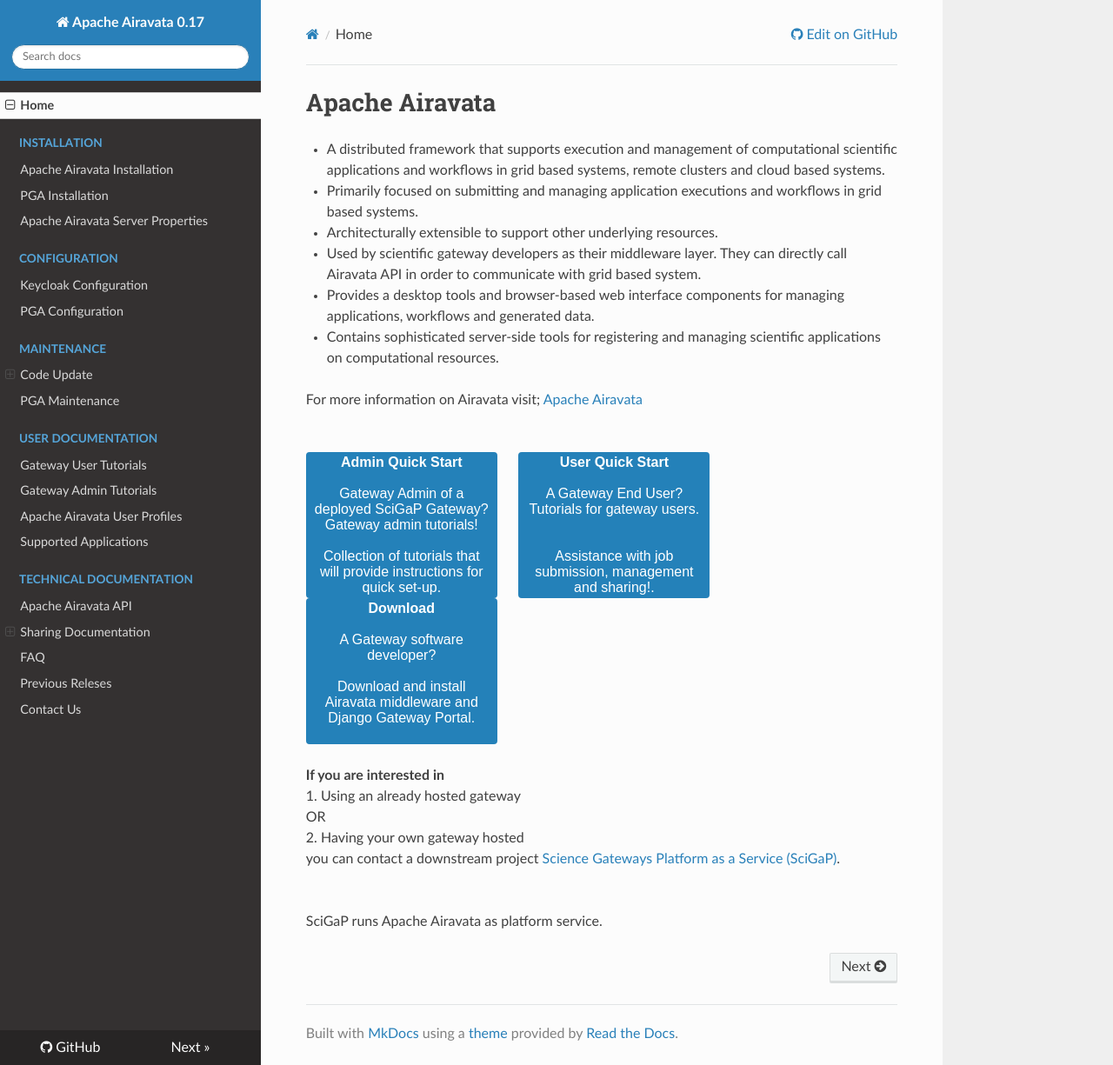
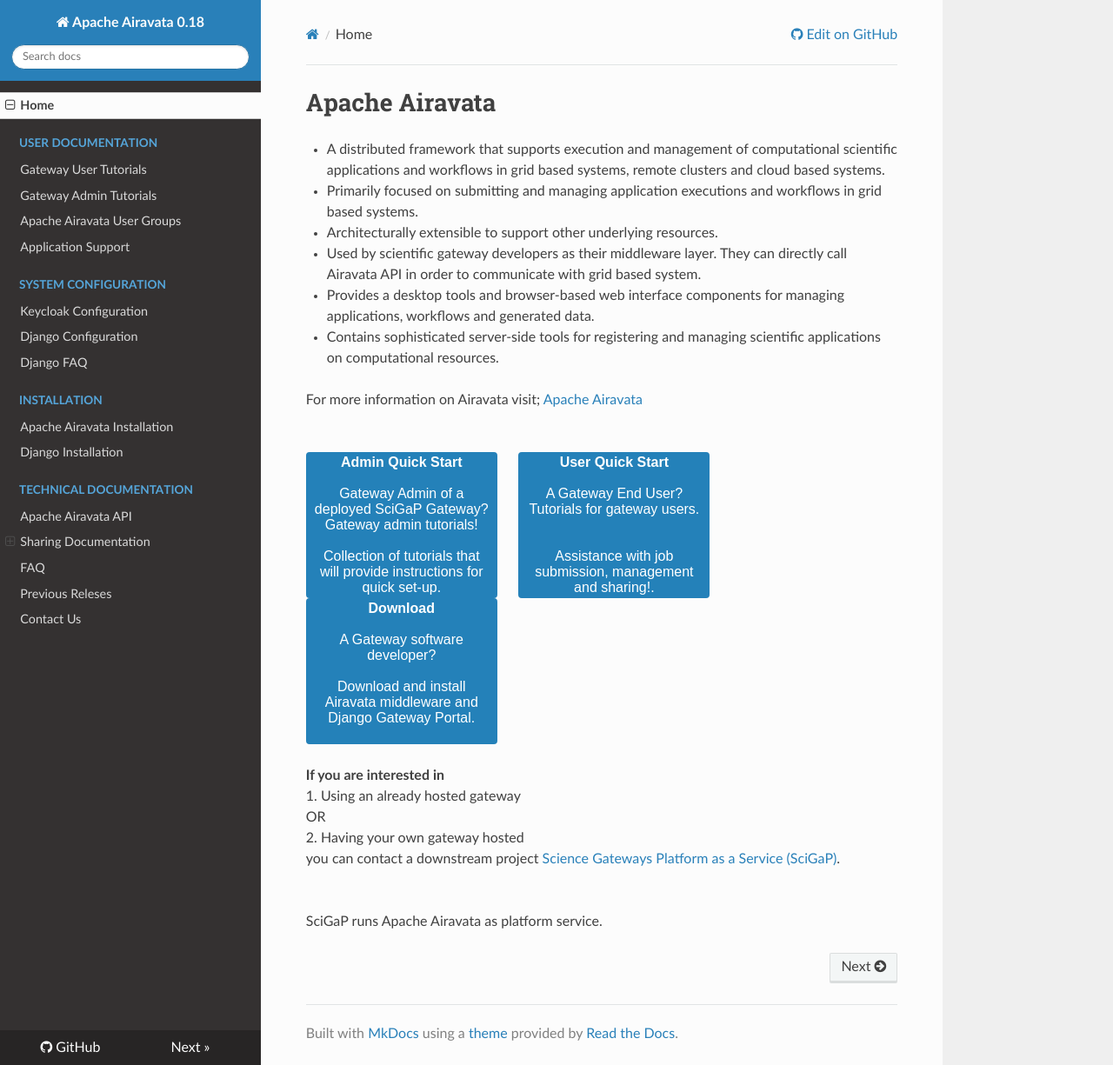
Before and after one commit to isabella232/airavata-docs, an MkDocs documentation site: the page built from docs/index.md, in a window 1280 px wide and 1225 px high. Shown: the whole window at 87% size. Built offline with MkDocs 1.6.1, drawn with Linux system fonts in a browser that asks for light colours; nearby versions of some CDN libraries; old or Windows-style settings are respelled for this version of MkDocs.

Commit message:
Updating the documentation for Airavata 0.18

```diff
--- a/mkdocs.yml
+++ b/mkdocs.yml
@@ -1,4 +1,4 @@
-site_name: Apache Airavata 0.17
+site_name: Apache Airavata 0.18
 site_url: https://airavata.apache.org/
 site_description: Apache Airavata Documentation
 
@@ -8,23 +8,23 @@ docs_dir: docs
 
 pages:
 - Home: 'index.md'
-- Installation:
-  - Apache Airavata Installation: 'installation/airavata-installation.md'
-  - PGA Installation: 'installation/pga-installation.md'
-  - Apache Airavata Server Properties: 'installation/airavata-server-properties.md'
-- Configuration:
-  - Keycloak Configuration: 'configuration/keycloak-configuration.md'
-  - PGA Configuration: 'configuration/pga-configuration.md'
-- Maintenance:
-  - Code Update:
-      - Apache Airavata Update: 'maintenance/code-update/airavata-update.md'
-      - PGA Update: 'maintenance/code-update/pga-update.md'
-  - PGA Maintenance: 'maintenance/pga-maintenance.md'
 - User Documentation:
   - Gateway User Tutorials: 'user-documentation/user-tutorials.md'
   - Gateway Admin Tutorials: 'user-documentation/admin-tutorials.md'
-  - Apache Airavata User Profiles: 'user-documentation/airavata-user-profiles.md'
-  - Supported Applications: 'user-documentation/supported-applications.md'
+  - Apache Airavata User Groups: 'user-documentation/airavata-user-profiles.md'
+  - Application Support: 'user-documentation/supported-applications.md'
+- System Configuration:
+  - Keycloak Configuration: 'configuration/keycloak-configuration.md'
+  - Django Configuration: 'configuration/pga-configuration.md'
+  - Django FAQ: 'maintenance/pga-maintenance.md'
+- Installation:
+  - Apache Airavata Installation: 'installation/airavata-installation.md'
+  - Django Installation: 'installation/pga-installation.md'
+#  - Apache Airavata Server Properties: 'installation/airavata-server-properties.md'
+#  - Code Update:
+#  - Code Update:
+#      - Apache Airavata Update: 'maintenance/code-update/airavata-update.md'
+#      - PGA Update: 'maintenance/code-update/pga-update.md'
 - Technical Documentation:
   - Apache Airavata API: 'technical-documentation/airavata-api.md'
   - Sharing Documentation:
```
